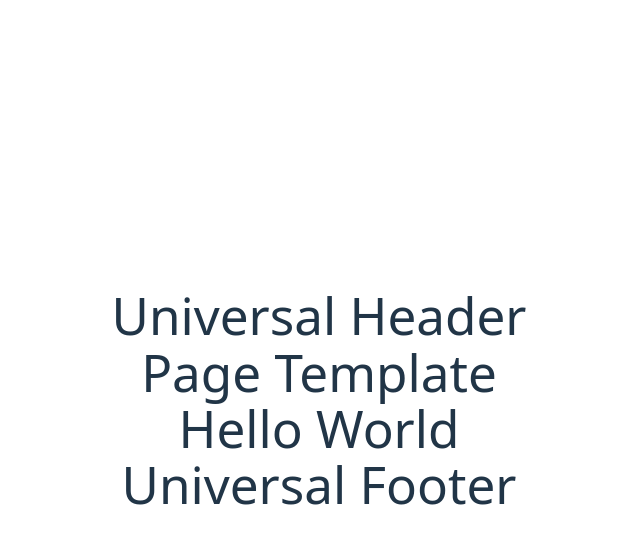
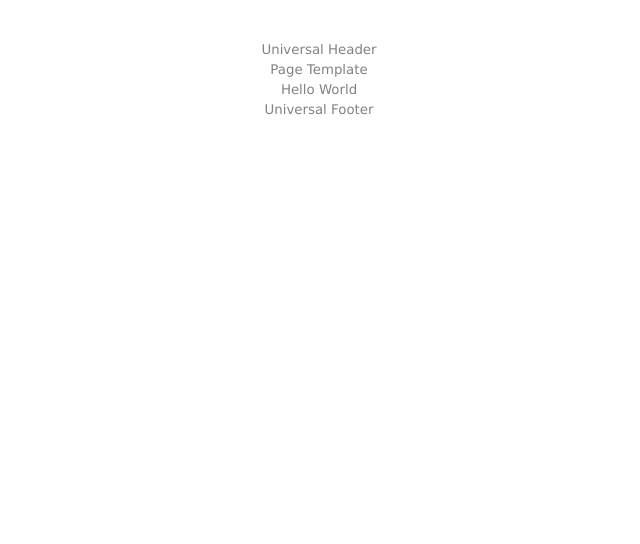
Before and after one commit to JohnLowie4/hacker-news-clone, a React (Vite) app: page / in a window 1280 px wide. Shown: the top 544 px of the page, without its empty margins (321-961 px from the left). Built offline with nearby package versions, Linux system fonts and the light colour scheme.

Commit message:
set global styles

```diff
--- a/src/index.css
+++ b/src/index.css
@@ -1,70 +1,9 @@
 @import "tailwindcss";
 
-:root {
-  font-family: system-ui, Avenir, Helvetica, Arial, sans-serif;
-  line-height: 1.5;
-  font-weight: 400;
-
-  color-scheme: light dark;
-  color: rgba(255, 255, 255, 0.87);
-  background-color: #242424;
-
-  font-synthesis: none;
-  text-rendering: optimizeLegibility;
-  -webkit-font-smoothing: antialiased;
-  -moz-osx-font-smoothing: grayscale;
+body {
+  font-family: Verdana, Geneva, sans-serif;
+  font-size: 10pt;
+  color: #828282;
+  display: block;
+  margin: 8px;
 }
-
-a {
-  font-weight: 500;
-  color: #646cff;
-  text-decoration: inherit;
-}
-a:hover {
-  color: #535bf2;
-}
-
-body {
-  margin: 0;
-  display: flex;
-  place-items: center;
-  min-width: 320px;
-  min-height: 100vh;
-}
-
-h1 {
-  font-size: 3.2em;
-  line-height: 1.1;
-}
-
-button {
-  border-radius: 8px;
-  border: 1px solid transparent;
-  padding: 0.6em 1.2em;
-  font-size: 1em;
-  font-weight: 500;
-  font-family: inherit;
-  background-color: #1a1a1a;
-  cursor: pointer;
-  transition: border-color 0.25s;
-}
-button:hover {
-  border-color: #646cff;
-}
-button:focus,
-button:focus-visible {
-  outline: 4px auto -webkit-focus-ring-color;
-}
-
-@media (prefers-color-scheme: light) {
-  :root {
-    color: #213547;
-    background-color: #ffffff;
-  }
-  a:hover {
-    color: #747bff;
-  }
-  button {
-    background-color: #f9f9f9;
-  }
-}
```
